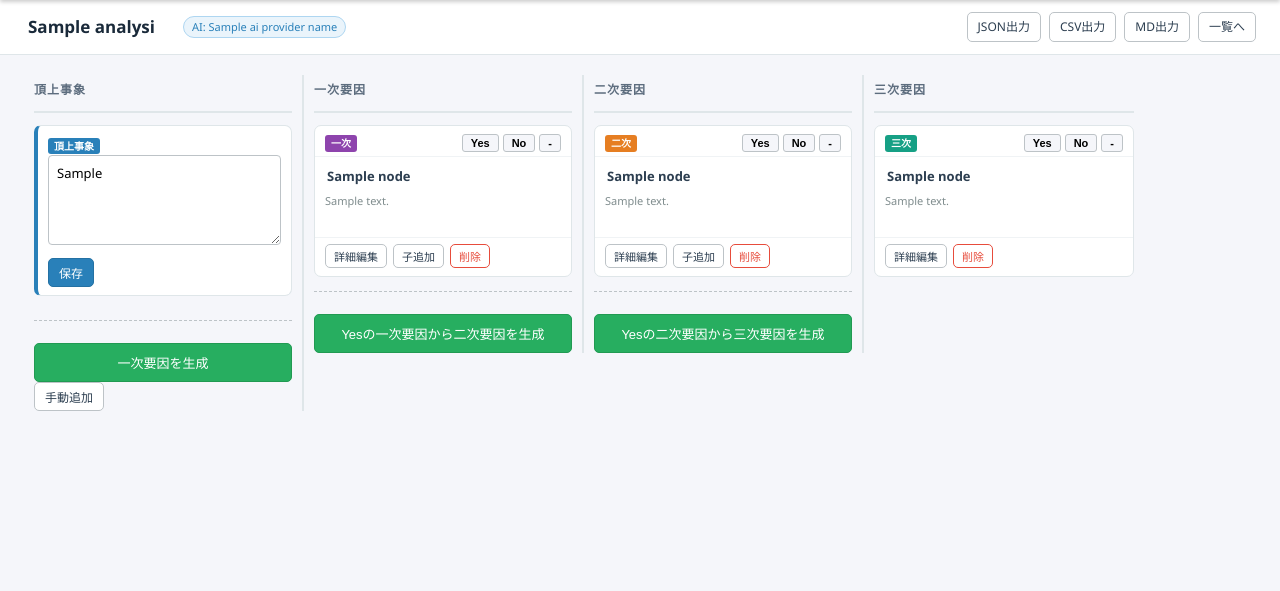
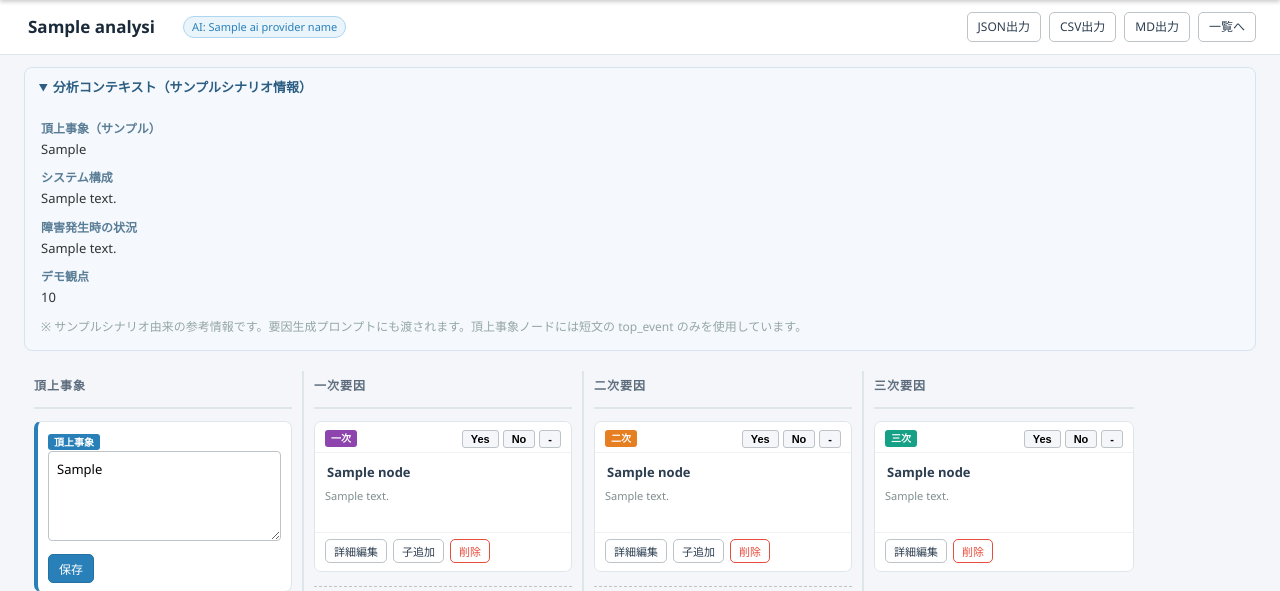
Before and after one commit to fujihara-masaki/fta-202605, a FastAPI app: template fta_tool/app/templates/analysis_detail.html in a window 1280 px wide. Shown: the part 52-643 px from the top of the page. Run offline with FastAPI, Linux system fonts and the light colour scheme; the template is opened without the code that fills it: most values are stand-ins (such as "Sample title", 1, 10 or a date in 2020).

Commit message:
サンプル全体の分析コンテキスト表示と系統一貫プロンプト強化
- サンプル適用時に top_event を含む全体を analysis_context として保存
- 分析詳細画面に折りたたみ式「分析コンテキスト」セクションを追加
- 新規分析画面のプレビューに demo_points と扱い方の注記を追加
- prompts.yaml に系統一貫性ルールと不自然な親子関係の悪い例を追加
- ai_provider の分析コンテキスト節にも系統一貫の指示を追加
- ルート/プロンプトのテストを追加

Co-Authored-By: Claude Opus 4.8 <noreply@anthropic.com>
Claude-Session: https://claude.ai/code/session_012Y6gbcQV3neR6XA9PnYQTR

```diff
--- a/fta_tool/app/main.py
+++ b/fta_tool/app/main.py
@@ -156,7 +156,12 @@ def create_analysis(
 ):
     analysis_context = ""
     if system_context.strip() or incident_context.strip() or demo_points.strip():
+        # top_event is stored here too so the analysis-detail screen can show the
+        # full sample (top_event + the three context blocks) even after the FTA
+        # tree's top-event node is edited. The FTA top node itself still uses the
+        # short top_event only — long context never goes into the tree node.
         analysis_context = json.dumps({
+            "top_event": top_event.strip(),
             "system_context": system_context.strip(),
             "incident_context": incident_context.strip(),
             "demo_points": demo_points.strip(),
@@ -176,6 +181,20 @@ def analysis_detail(request: Request, analysis_id: int, db: Session = Depends(ge
         raise HTTPException(status_code=404, detail="分析が見つかりません")
 
     nodes = crud.get_nodes_by_analysis(db, analysis_id)
+
+    # Parse optional sample-scenario context for display (collapsible section).
+    # Invalid/empty JSON degrades gracefully to None so the section is hidden.
+    analysis_context = None
+    if analysis.analysis_context:
+        try:
+            parsed = json.loads(analysis.analysis_context)
+            if isinstance(parsed, dict) and any(
+                (parsed.get(k) or "").strip()
+                for k in ("system_context", "incident_context", "demo_points")
+            ):
+                analysis_context = parsed
+        except (ValueError, TypeError):
+            logger.warning("analysis_context のJSON解析に失敗しました | analysis_id=%s", analysis_id)
 
     # Build tree structure for template
     node_map = {n.id: n for n in nodes}
@@ -197,6 +216,7 @@ def analysis_detail(request: Request, analysis_id: int, db: Session = Depends(ge
         {
             "request": request,
             "analysis": analysis,
+            "analysis_context": analysis_context,
             "nodes": nodes,
             "level1_nodes": level1_nodes,
             "level2_nodes": level2_nodes,
--- a/fta_tool/app/services/ai_provider.py
+++ b/fta_tool/app/services/ai_provider.py
@@ -462,8 +462,13 @@ class OllamaProvider(AIProvider):
             parts.append(
                 "上記のシステム構成と障害情報は参考情報である。\n"
                 "現在の親要因と因果関係がある場合にのみ、これらの構成要素を子要因に使用すること。\n"
-                "親要因と別系統の構成要素（例: 親要因が認証系なのにDNS・経路など別系統）を、"
-                "因果関係の根拠なく無理に子要因に混ぜないこと。\n"
+                "子要因は必ず親要因と同じ系統（DNS系・認証基盤系・ファイアウォール系・経路系など）の"
+                "直接原因にすること。親が DNS 系なら DNS 系、認証基盤系なら認証基盤系、"
+                "ファイアウォール系ならファイアウォール系の原因を深掘りする。\n"
+                "コンテキストに複数の構成要素（DNS・認証基盤・ファイアウォール等）が登場しても、"
+                "親要因と別系統の構成要素を、因果関係の根拠なく子要因に混ぜないこと。\n"
+                "別系統の要因が重要だと考える場合でも、それは現在の親要因の子ではなく"
+                "頂上事象の別の一次要因として扱うべきものなので、ここでは出力しないこと。\n"
                 "頂上事象や親要因の単なる言い換えは出力しないこと。\n"
                 "構成要素を参考にしてよいが、根拠なく特定の機器の故障と断定しないこと。"
             )
--- a/fta_tool/app/static/style.css
+++ b/fta_tool/app/static/style.css
@@ -197,4 +197,16 @@ details[open] > .fta-tree-summary { margin-bottom: 14px; }
 .sample-preview-label:first-child { margin-top: 0; }
 .sample-preview-text { font-size: 13px; margin: 0 0 4px; color: #333; }
 .sample-preview-pre { white-space: pre-wrap; }
+.sample-preview-note { font-size: 12px; color: #e67e22; background: #fff8f0; border: 1px solid #f0d9c0; border-radius: 4px; padding: 8px 10px; margin: 12px 0 4px; line-height: 1.5; }
 .sample-hint { font-size: 12px; color: #95a5a6; margin: 10px 0 0; }
+
+/* Analysis-detail collapsible context (sample-scenario info) */
+.analysis-context-section { margin: 12px 24px 0; }
+.analysis-context-details { border: 1px solid #d6e4f0; border-radius: 8px; background: #f5f9fd; }
+.analysis-context-summary { cursor: pointer; padding: 10px 14px; font-size: 13px; font-weight: 700; color: #2c5d82; user-select: none; }
+.analysis-context-body { padding: 4px 16px 14px; }
+.analysis-context-item { margin-bottom: 10px; }
+.analysis-context-label { font-size: 12px; font-weight: 700; color: #5a7d96; margin: 8px 0 2px; }
+.analysis-context-text { font-size: 13px; margin: 0; color: #333; }
+.analysis-context-pre { white-space: pre-wrap; }
+.analysis-context-hint { font-size: 12px; color: #95a5a6; margin: 8px 0 0; }
--- a/fta_tool/app/templates/analysis_detail.html
+++ b/fta_tool/app/templates/analysis_detail.html
@@ -35,6 +35,42 @@
 
   <!-- Toast notification -->
   <div id="toast" class="toast hidden"></div>
+
+  {% if analysis_context %}
+  <!-- Analysis context (sample-scenario info): collapsible, top of page -->
+  <div class="analysis-context-section">
+    <details class="analysis-context-details" open>
+      <summary class="analysis-context-summary">分析コンテキスト（サンプルシナリオ情報）</summary>
+      <div class="analysis-context-body">
+        {% if analysis_context.top_event %}
+        <div class="analysis-context-item">
+          <p class="analysis-context-label">頂上事象（サンプル）</p>
+          <p class="analysis-context-text">{{ analysis_context.top_event }}</p>
+        </div>
+        {% endif %}
+        {% if analysis_context.system_context %}
+        <div class="analysis-context-item">
+          <p class="analysis-context-label">システム構成</p>
+          <p class="analysis-context-text analysis-context-pre">{{ analysis_context.system_context }}</p>
+        </div>
+        {% endif %}
+        {% if analysis_context.incident_context %}
+        <div class="analysis-context-item">
+          <p class="analysis-context-label">障害発生時の状況</p>
+          <p class="analysis-context-text analysis-context-pre">{{ analysis_context.incident_context }}</p>
+        </div>
+        {% endif %}
+        {% if analysis_context.demo_points %}
+        <div class="analysis-context-item">
+          <p class="analysis-context-label">デモ観点</p>
+          <p class="analysis-context-text analysis-context-pre">{{ analysis_context.demo_points }}</p>
+        </div>
+        {% endif %}
+        <p class="analysis-context-hint">※ サンプルシナリオ由来の参考情報です。要因生成プロンプトにも渡されます。頂上事象ノードには短文の top_event のみを使用しています。</p>
+      </div>
+    </details>
+  </div>
+  {% endif %}
 
   <!-- FTA Tree Area -->
   <div class="fta-tree-scroll">
--- a/fta_tool/config/prompts.yaml
+++ b/fta_tool/config/prompts.yaml
@@ -50,6 +50,45 @@ factor_generation:
     8. 対象サービス・対象機器・監視・確認・接続などの観点自体は禁止しない
     9. 調査観点・対策・確認作業そのものを子要因にしない（子要因は「なぜ親要因が発生したか」に答える原因であること）
     10. 分析コンテキスト（システム構成・障害情報）は参考情報であり、現在の親要因と因果関係がある場合のみ使用する。親要因と別系統の構成要素を、因果の根拠なく子要因に混ぜない
+    11. 子要因は親要因と同じ系統（DNS系・認証基盤系・ファイアウォール系・経路系など）の中で深掘りする。別系統の要因は子要因にせず、一次要因として扱うべき候補なので出力しない
+
+    【系統の一貫性（最重要・親子関係を自然にするため）】
+    子要因は、必ず「なぜ現在の親要因が発生したのか」に答える、親要因と同じ系統の直接原因にすること。
+    親要因がどの系統（構成要素）に属するかをまず内部的に判定し、その系統の中だけを深掘りする。
+
+    - 親要因がDNS系（例: DNS設定の誤り、名前解決の失敗）
+      → DNS設定値の誤り、DNSサーバ指定の誤り、DNS設定配布の失敗、DNSレコードの不整合 など
+        DNSに直接関係する原因のみを出力する
+    - 親要因が認証基盤系（例: 認証基盤の負荷状況、認証エラー）
+      → 認証基盤のリソース不足、認証リクエスト集中、認証処理のタイムアウト設定、
+        認証基盤の冗長構成不備 など、認証基盤に直接関係する原因のみを出力する
+    - 親要因がファイアウォール系（例: ファイアウォールルールの制限）
+      → ファイアウォールルールの設定誤り、ルール適用順序の誤り、許可ルールの不足、
+        ルール変更の反映漏れ など、ファイアウォールに直接関係する原因のみを出力する
+    - 親要因が経路・通信系なら経路・ルーティングの原因を、性能・リソース系なら
+      リソース・キャパシティの原因を、それぞれ同じ系統で深掘りする
+
+    分析コンテキストに別系統の構成要素（DNS・認証基盤・ファイアウォール等）が複数登場しても、
+    現在の親要因と異なる系統の要素を子要因に持ち込んではいけない。
+    別系統の要因が重要だと考える場合でも、それは「現在の親要因の子」ではなく「頂上事象の別の一次要因」
+    として扱うべきものなので、ここでは出力しない。
+
+    【系統が混ざった悪い例（親子関係が不自然・必ず避けること）】
+    親要因「DNS設定の誤り」（DNS系）に対して:
+    ✗ 認証基盤の負荷状況確認不足
+      → 認証基盤系。DNS設定の誤りの直接原因ではない。別系統なので子要因にしない
+    ✗ ファイアウォールルールの適用範囲確認不足
+      → ファイアウォール系。DNS設定の誤りの直接原因ではない。別系統なので子要因にしない
+
+    親要因「認証基盤の負荷状況」（認証基盤系）に対して:
+    ✗ DNS設定の更新遅延
+      → DNS系。認証基盤の負荷の直接原因ではない。別系統なので子要因にしない
+
+    親要因「DNS設定の誤り」（DNS系）の良い子要因:
+    ✓ DNS設定値の入力誤り
+    ✓ 配布用DNS設定テンプレートの誤り
+    ✓ DNS設定反映時の確認漏れ
+    ✓ DNSサーバ指定先の誤設定
 
     【検討の観点（バランスよく考慮すること）】
     親要因の直接原因を検討する際は、以下の観点を幅広く考慮する。
```
Also changed, not shown: fta_tool/app/templates/analysis_form.html (+10 -0 lines), fta_tool/tests/test_ai_provider.py (+25 -0 lines), fta_tool/tests/test_routes.py (added, +141 -0 lines).
